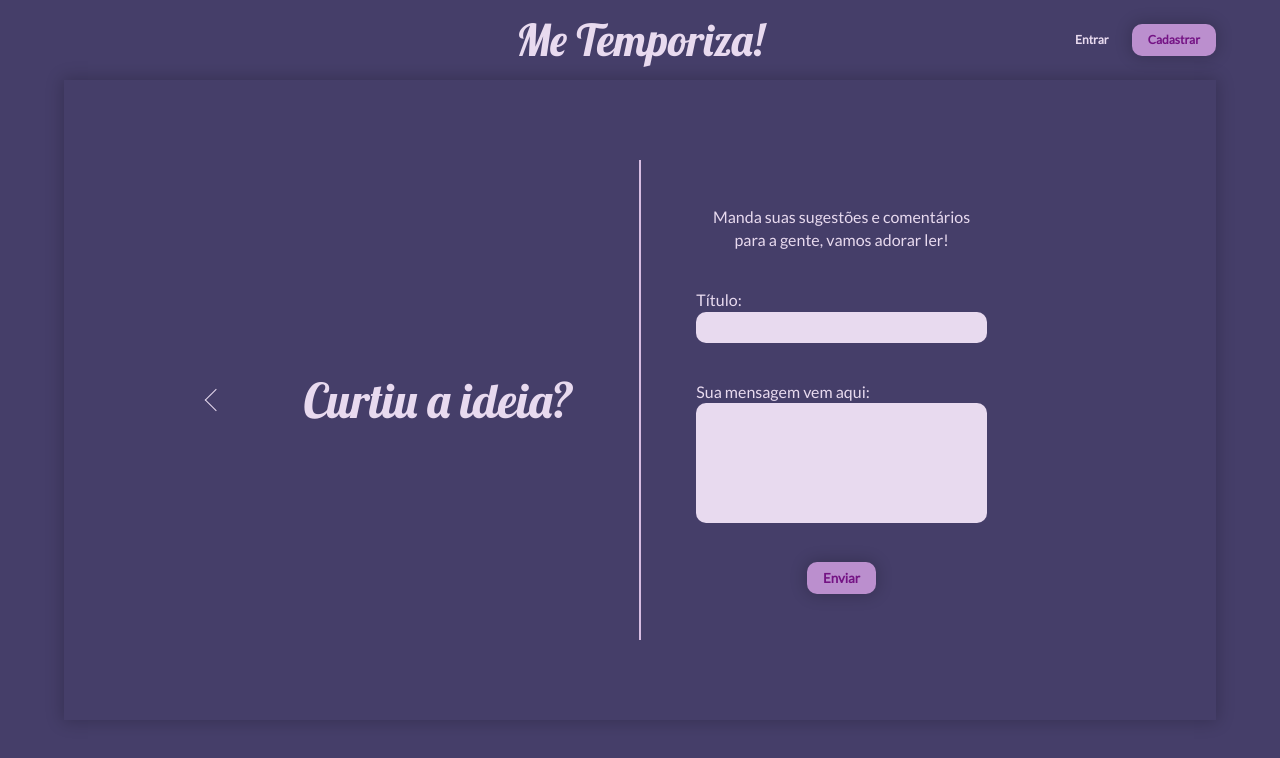
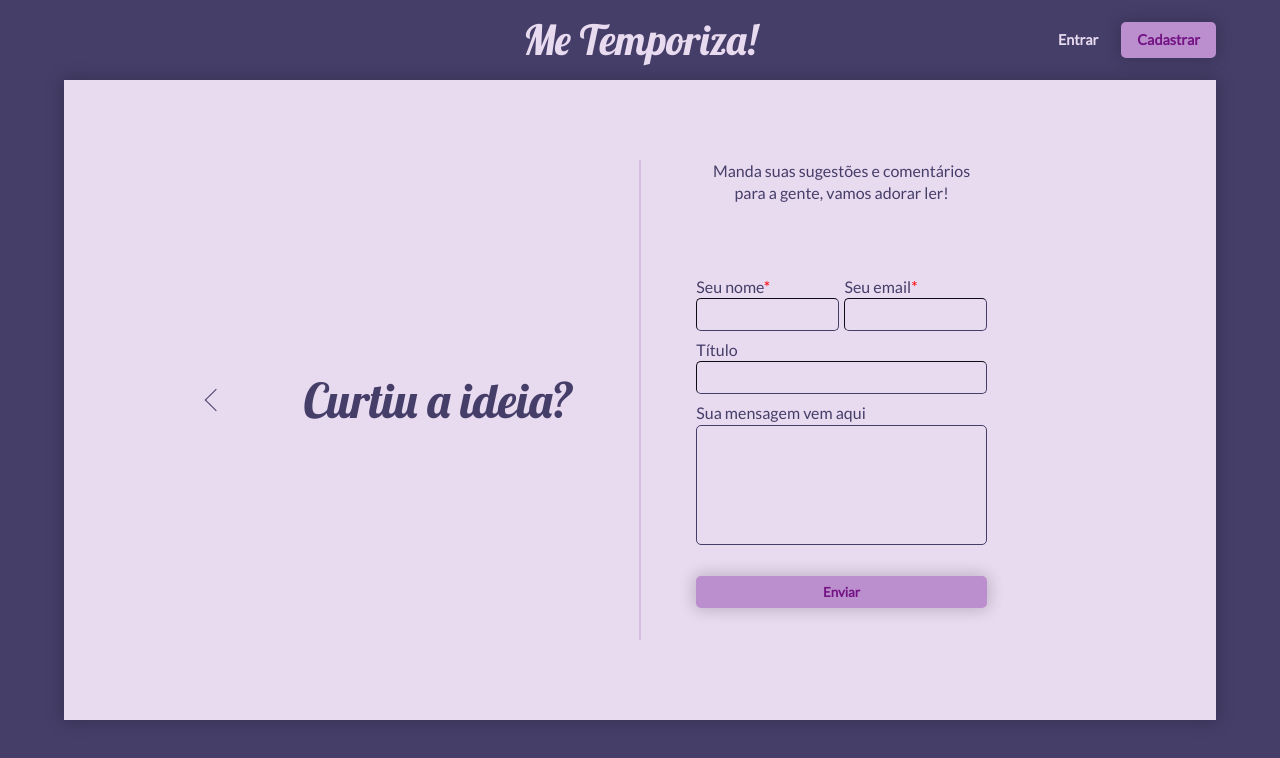
Before and after one commit to lucasNascimentoTahanSab/me-temporiza, a website with bundled scripts: page index.html in a window 1280 px wide. Both pictures are taken after a click on the element 216 px from the left and 400 px from the top of the page. Built offline with nearby package versions, Linux system fonts and the light colour scheme.

Commit message:
Changing feedback section style

```diff
--- a/index.html
+++ b/index.html
@@ -27,7 +27,7 @@
         <h1 class="nav-container__title hide clickable no-select" id="back-to-home">Me Temporiza!</h1>
         <div class="nav-container__login-buttons">
           <a href="pages/login.html" class="login-button" id="login">Entrar</a>
-          <a href="pages/subscribe.html" class="form-button no-select clickable" id="subscribe">Cadastrar</a>
+          <a href="pages/subscribe.html" class="standard-button no-select clickable" id="subscribe">Cadastrar</a>
         </div>
       </div>
     </nav>
@@ -148,31 +148,41 @@
           <span class="arrow-right dark-border clickable no-select" id="right-last"></span>
         </div>
       </div>
-      <div class="inner-container dark-page" id="last-page">
+      <div class="inner-container light-page" id="last-page">
         <div class="inner-container--content">
-          <span class="arrow-left light-border clickable no-select" id="left-fourth"></span>
+          <span class="arrow-left dark-border clickable no-select" id="left-fourth"></span>
           <section class="inner-container--central-content">
             <h2 class="central-content__item">Curtiu a ideia?</h2>
             <div class="division">&nbsp;</div>
             <div class="central-content__item">
-              <form class="central-content__item centralize">
-                <p>Manda suas sugestões e comentários para a gente, vamos adorar ler!</p>
-                <div class="form-element">
-                  <label for="message-title">Título:</label>
-                  <input class="text-input" id="message-title"></input>
+              <p>Manda suas sugestões e comentários para a gente, vamos adorar ler!</p>
+              <form class="central-content__form-item">
+                <div class="form-input--row">
+                  <div class="form-element">
+                    <label for="message-title">Seu nome<span class="red-highlight">*</span></label>
+                    <input class="form-input" id="message-name"></input>
+                  </div>
+                  <div class="form-element">
+                    <label for="message-title">Seu email<span class="red-highlight">*</span></label>
+                    <input class="form-input" id="message-email"></input>
+                  </div>
                 </div>
                 <div class="form-element">
-                  <label for="message-body">Sua mensagem vem aqui:</label>
-                  <textarea class="text-input large" id="message-body"></textarea>
+                  <label for="message-title">Título</label>
+                  <input class="form-input" id="message-title"></input>
                 </div>
-                <button class="form-button no-select clickable" id="submit-message">Enviar</button>
+                <div class="form-element">
+                  <label for="message-body">Sua mensagem vem aqui</label>
+                  <textarea class="form-input large" id="message-body"></textarea>
+                </div>
+                <button class="form-button top-margin no-select clickable" id="submit-message">Enviar</button>
               </form>
             </div>
           </section>
-          <span class="arrow-right light-border hide" id="right-home"></span>
+          <span class="arrow-right dark-border hide" id="right-home"></span>
         </div>
       </div>
-      <div>&nbsp;</div>
+      <div class="pseudo-slide">&nbsp;</div>
     </main>
     <audio id="alarm" src="src/alarm.mp3"></audio>
   </body>
--- a/js/analytics.js
+++ b/js/analytics.js
@@ -4,5 +4,5 @@ gtag('js', new Date());
 gtag('config', 'G-QYXGSGEKF0');
 
 function gtag() {
-    dataLayer.push(arguments);
+	dataLayer.push(arguments);
 }
--- a/js/desktop.js
+++ b/js/desktop.js
@@ -52,7 +52,10 @@ function handleBackspacePressed(event) {
 }
 
 function manageWindowResize() {
-    if (window.matchMedia('(max-width: 52.5rem)').matches) return false
+	if (window.matchMedia('(max-width: 52.5rem)').matches) {
+		manageTitlePresentation()
+		return
+	}
 
 	updateSlides()
 	const slideShow = document.getElementById('slide-show')
@@ -126,8 +129,13 @@ function getCurrentSlidePosition() {
 }
 
 function manageTitlePresentation() {
+	const navbarTitle = document.getElementById('back-to-home')
+	if (window.matchMedia('(max-width: 52.5rem)').matches) {
+		navbarTitle.classList.add('hide')
+		return
+	}
+
 	const currentSlide = getCurrentSlidePosition()
-    const navbarTitle = document.getElementById('back-to-home')
 	if (currentSlide === 0) navbarTitle.classList.add('hide')
 	else navbarTitle.classList.remove('hide')
 }
--- a/style/index.css
+++ b/style/index.css
@@ -11,8 +11,8 @@
   --font-family-title: 'Lobster', cursive;
   --font-family-text: 'Lato', sans-serif;
 
-  --font-size-nav-title: 2.75rem;
-  --font-size-nav-text: .75rem;
+  --font-size-nav-title: 2.6rem;
+  --font-size-nav-text: .9rem;
   --font-size-title: 3rem;
   --font-size-text: 1rem;
   --font-size-text-timer: 1.4rem;
@@ -23,7 +23,8 @@
   --line-height-title: 1;
   --line-height-text: 1.4;
 
-  --gap-flexbox: 8%;
+  --gap-standard: 8%;
+  --gap-form: 2%;
 }
 
 * {
@@ -56,6 +57,14 @@ button {
 
 img {
   max-width: 100%;
+}
+
+button:active {
+  box-shadow: none;
+}
+
+a:active {
+  box-shadow: none;
 }
 
 .nav-container {
@@ -93,7 +102,7 @@ img {
   display: flex;
   align-items: center;
   justify-content: flex-end;
-  gap: var(--gap-flexbox);
+  gap: var(--gap-standard);
   width: 25%;
 }
 
@@ -127,7 +136,7 @@ img {
   display: flex;
   align-items: center;
   justify-content: space-between;
-  gap: var(--gap-flexbox);
+  gap: var(--gap-standard);
   width: 75%;
   height: 75%;
 }
@@ -135,9 +144,7 @@ img {
 .inner-container--central-content {
   display: flex;
   flex-direction: row;
-  align-items: center;
-  justify-content: center;
-  gap: var(--gap-flexbox);
+  gap: var(--gap-standard);
   flex: 2;
   height: 100%;
 }
@@ -147,9 +154,21 @@ img {
   flex-direction: column;
   align-items: center;
   justify-content: center;
-  gap: var(--gap-flexbox);
+  gap: var(--gap-standard);
   flex: 2;
   height: 100%;
+  text-align: center;
+}
+
+.central-content__form-item {
+  display: flex;
+  flex-direction: column;
+  align-items: center;
+  justify-content: center;
+  gap: var(--gap-form);
+  flex: 2;
+  height: 100%;
+  width: 100%;
   text-align: center;
 }
 
@@ -274,9 +293,8 @@ img {
   display: flex;
   flex-direction: column;
   align-items: flex-start;
-  justify-content: space-around;
   width: 100%;
-  max-height: 50%;
+  height: fit-content;
 }
 
 .text-input {
@@ -306,9 +324,9 @@ img {
   resize: none;
 }
 
-.form-button {
+.standard-button {
   padding: .5rem 1rem;
-  border-radius: 10px;
+  border-radius: 5px;
   border-style: none;
   font-family: 'Lato', sans-serif;
   font-weight: var(--font-weight-bold);
@@ -318,17 +336,56 @@ img {
   text-decoration: none;
 }
 
-.form-button:active {
-  box-shadow: none;
+.form-input--row {
+  display: flex;
+  gap: var(--gap-form);
+  width: 100%;
+}
+
+.form-input {
+  width: 100%;
+  padding: .5rem;
+  outline: none;
+  border-radius: 5px;
+  border-color: var(--color-background-dark);
+  border-width: 1px;
+  text-align: left;
+  background-color: #E8DAEF;
+  color: var(--color-background-dark);
+}
+
+.form-button {
+  padding: .5rem 1rem;
+  border-radius: 5px;
+  border-style: none;
+  font-family: 'Lato', sans-serif;
+  font-weight: var(--font-weight-bold);
+  background-color: var(--color-background-light);
+  color: var(--color-call-to-action);
+  box-shadow: 0 0 1rem .1rem rgba(0, 0, 0, .2);
+  text-decoration: none;
+  width: 100%;
 }
 
 .form-button:visited {
   color: var(--color-call-to-action);
 }
 
+.top-margin {
+  margin-top: var(--gap-standard);
+}
+
 .hide {
   opacity: 0;
   visibility: hidden;
+}
+
+.pseudo-slide {
+  display: block;
+}
+
+.red-highlight {
+  color: red;
 }
 
 .no-select {
@@ -343,8 +400,8 @@ img {
 
 @media (max-width: 52.5rem) {
   :root {
-    --font-size-nav-title: 1.75rem;
-    --font-size-title: 2rem;
+    --font-size-nav-title: 1.65rem;
+    --font-size-title: 1.75rem;
     --font-size-text-timer: 1.3rem;
     --font-size-text: 0.95rem;
   }
@@ -376,7 +433,7 @@ img {
     width: 100vw;
     height: fit-content;
     margin: 0;
-    padding-top: 15%;
+    padding: 15% 0;
     box-shadow: none;
   }
 
@@ -399,12 +456,7 @@ img {
   }
 
   .timer__login-buttons > * {
-    margin: calc(var(--gap-flexbox) / 4);
-  }
-
-  .inner-container.dark-page,
-  #fourth-page {
-    padding-bottom: 15%;
+    margin: calc(var(--gap-standard) / 4);
   }
 
   .arrow-right,
```
Also changed, not shown: js/mobile.js (indentation only). Lines whose indentation alone changed are shown as unchanged.
